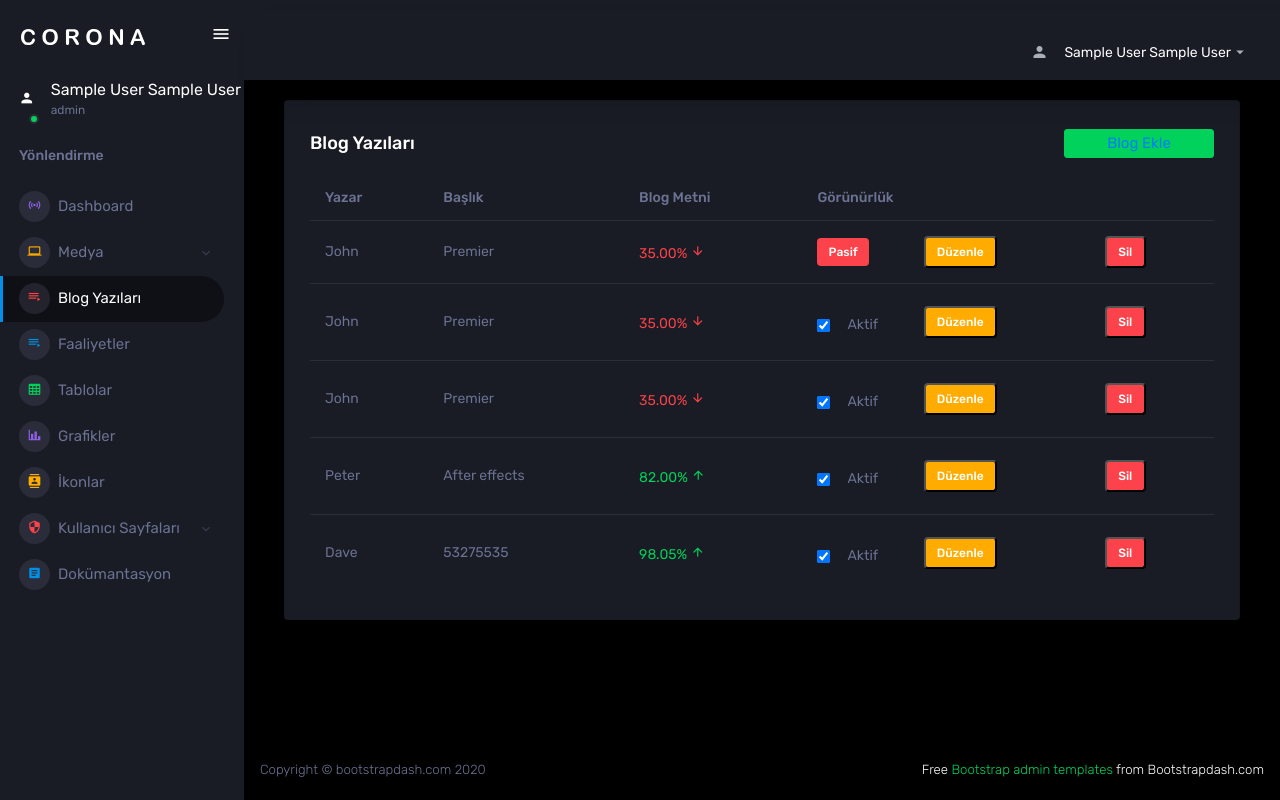
After one commit to veysell/DortIklim, a PHP site: a page that uses admin/inc/head.php in a window 1280 px wide. The commit adds this page. Run offline with PHP 8.4, Linux system fonts and the light colour scheme; the visitor is signed in with stand-in values (Sample User, id 1); data that the repository does not hold is empty.

Commit message:
blog add

```diff
--- a/admin/inc/head.php
+++ b/admin/inc/head.php
@@ -140,12 +140,20 @@ if (!(isset($_SESSION["Oturum"]) && $_SESSION["Oturum"] == "6789")) {
           </div>
         </li>
         <li class="nav-item menu-items">
+          <a class="nav-link" href="listBlog">
+            <span class="menu-icon">
+              <i class="mdi mdi-playlist-play"></i>
+            </span>
+            <span class="menu-title">Blog Yazıları </span>
+
+          </a>
+        </li>
+        <li class="nav-item menu-items">
           <a class="nav-link" href="faaliyetler">
             <span class="menu-icon">
               <i class="mdi mdi-playlist-play"></i>
             </span>
-            <span class="menu-title">Faaliyetler
-            </span>
+            <span class="menu-title">Faaliyetler </span>
 
           </a>
         </li>
--- /dev/null
+++ b/admin/listBlog.php
@@ -0,0 +1,145 @@
+<?php
+include("inc/head.php")
+?>
+<style>
+    .multiline {
+        white-space: nowrap;
+        /* Satır sonu karakterlerini yok sayar */
+        overflow: hidden;
+        /* Taşan içeriği gizler */
+        text-overflow: ellipsis;
+        /* Taşan içeriği üç nokta (...) ile gösterir */
+        max-width: 200px;
+        /* Belirli bir genişlikte keser */
+    }
+</style>
+<!-- partial -->
+<div class="main-panel">
+    <div class="content-wrapper">
+        <div class="col-lg-12 grid-margin stretch-card">
+            <div class="card">
+                <div class="card-body">
+                   <h4 class="card-title d-flex justify-content-between align-items-center">Blog Yazıları <button type="button" class="btn btn-success btn-fw ml-5">
+                    <a href="addBlog">Blog Ekle</button></a>
+                    </h4>
+                    <div class="table-responsive">
+                        <table class="table table-hover">
+                            <thead>
+                                <tr>
+                                    <th>Yazar</th>
+                                    <th>Başlık</th>
+                                    <th>Blog Metni</th>
+                                    <th>Görünürlük</th>
+                                    <th></th>
+                                    <th></th>
+                                </tr>
+                            </thead>
+                            <tbody>
+                                <tr>
+                                    <td>John</td>
+                                    <td>Premier</td>
+                                    <td class="text-danger"> 35.00% <i class="mdi mdi-arrow-down"></i></td>
+                                    <td class="col-1">
+                                            <label
+                                                class="<?= $blog["IsActive"] == "1" ? "badge badge-success" : "badge badge-danger" ?>"
+                                                for="statusCheckbox">
+                                                <?= $blog["IsActive"] == "1" ? "Aktif" : "Pasif" ?>
+                                            </label>
+                                        </td>
+                                    <td>
+                                        <button type="button" class="badge badge-warning">Düzenle</button>
+                                    </td>
+                                    <td>
+                                        <button type="button" class="badge badge-danger">Sil</button>
+                                    </td>
+                                </tr>
+                                <tr>
+                                    <td>John</td>
+                                    <td>Premier</td>
+                                    <td class="text-danger"> 35.00% <i class="mdi mdi-arrow-down"></i></td>
+                                    <td>
+                                        <div class="form-check form-check-success">
+                                            <input type="checkbox" class="form-check-input" id="statusCheckbox" onclick="toggleStatus(this)" checked>
+                                            <label class="form-check-label" for="statusCheckbox"> <span id="statusText">Aktif</span> <i class="input-helper"></i></label>
+                                        </div>
+                                    </td>
+                                    <td>
+                                        <button type="button" class="badge badge-warning">Düzenle</button>
+                                    </td>
+                                    <td>
+                                        <button type="button" class="badge badge-danger">Sil</button>
+                                    </td>
+                                </tr>
+                                <tr>
+                                    <td>John</td>
+                                    <td>Premier</td>
+                                    <td class="text-danger"> 35.00% <i class="mdi mdi-arrow-down"></i></td>
+                                    <td>
+                                        <div class="form-check form-check-success">
+                                            <input type="checkbox" class="form-check-input" id="statusCheckbox" onclick="toggleStatus(this)" checked>
+                                            <label class="form-check-label" for="statusCheckbox"> <span id="statusText">Aktif</span> <i class="input-helper"></i></label>
+                                        </div>
+                                    </td>
+                                    <td>
+                                        <button type="button" class="badge badge-warning">Düzenle</button>
+                                    </td>
+                                    <td>
+                                        <button type="button" class="badge badge-danger">Sil</button>
+                                    </td>
+                                </tr>
+                                <tr>
+                                    <td>Peter</td>
+                                    <td>After effects</td>
+                                    <td class="text-success"> 82.00% <i class="mdi mdi-arrow-up"></i></td>
+                                    <td>
+                                        <div class="form-check form-check-success">
+                                            <input type="checkbox" class="form-check-input" id="statusCheckbox" onclick="toggleStatus(this)" checked>
+                                            <label class="form-check-label" for="statusCheckbox"> <span id="statusText">Aktif</span> <i class="input-helper"></i></label>
+                                        </div>
+                                    </td>
+                                    <td>
+                                        <button type="button" class="badge badge-warning">Düzenle</button>
+                                    </td>
+                                    <td>
+                                        <button type="button" class="badge badge-danger">Sil</button>
+                                    </td>
+                                </tr>
+                                <tr>
+                                    <td>Dave</td>
+                                    <td>53275535</td>
+                                    <td class="text-success"> 98.05% <i class="mdi mdi-arrow-up"></i></td>
+                                    <td>
+                                        <div class="form-check form-check-success">
+                                            <input type="checkbox" class="form-check-input" id="statusCheckbox" onclick="toggleStatus(this)" checked>
+                                            <label class="form-check-label" for="statusCheckbox"> <span id="statusText">Aktif</span> <i class="input-helper"></i></label>
+                                        </div>
+                                    </td>
+                                    <td>
+                                        <button type="button" class="badge badge-warning">Düzenle</button>
+                                    </td>
+                                    <td>
+                                        <button type="button" class="badge badge-danger">Sil</button>
+                                    </td>
+                                </tr>
+                            </tbody>
+                        </table>
+                    </div>
+                </div>
+
+            </div>
+        </div>
+
+    </div>
+    <!-- content-wrapper ends -->
+    <!-- partial:../../partials/_footer.html -->
+    <script>
+        function toggleStatus(checkbox) {
+            var statusText = document.getElementById("statusText");
+            statusText.innerText = checkbox.checked ? "Aktif" : "Pasif";
+        }
+    </script>
+
+
+    <?php
+    include("inc/footer.php")
+    ?>
```
Also changed, not shown: admin/addBlog.php (added, +81 -0 lines), admin/editBlog.php (added, +151 -0 lines).
